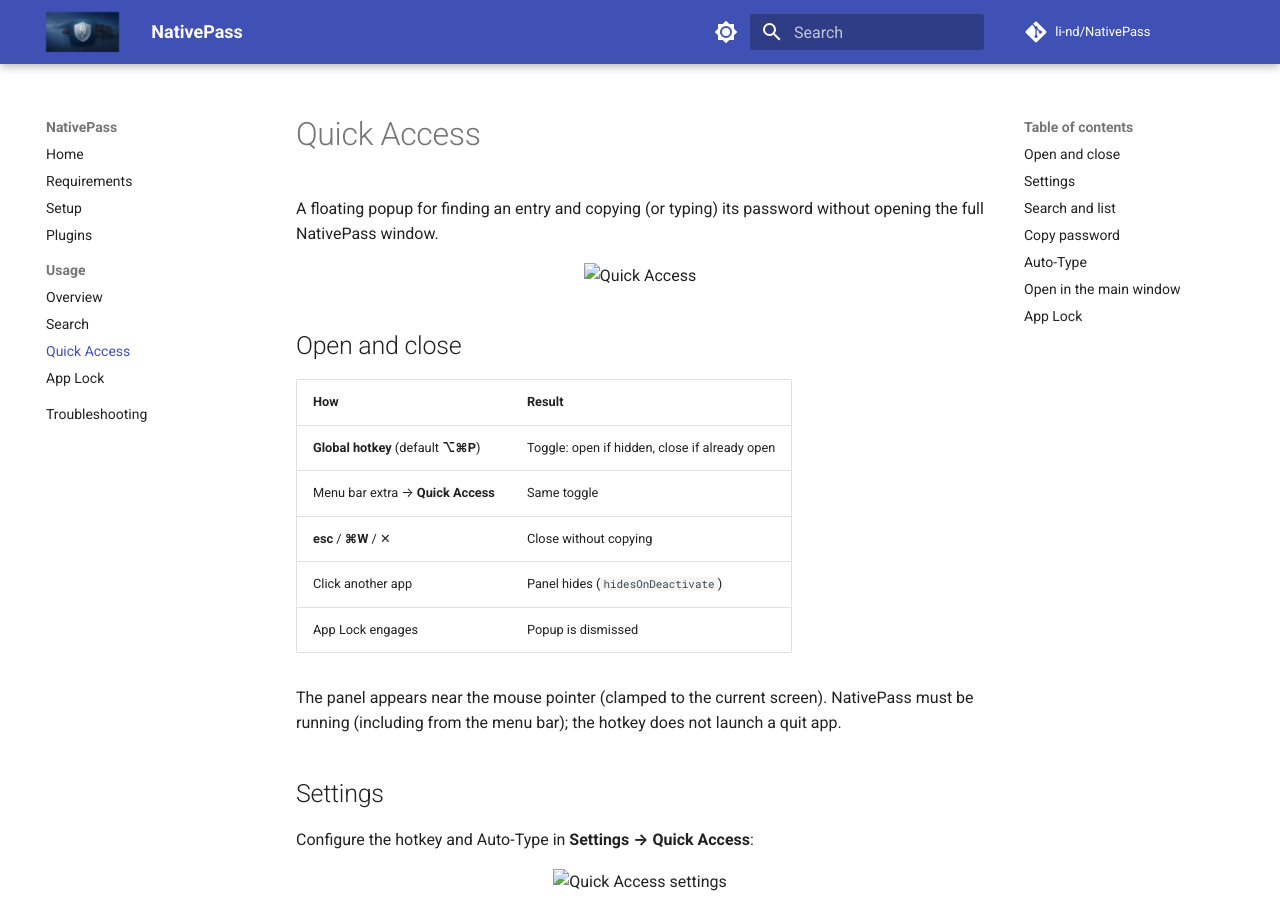
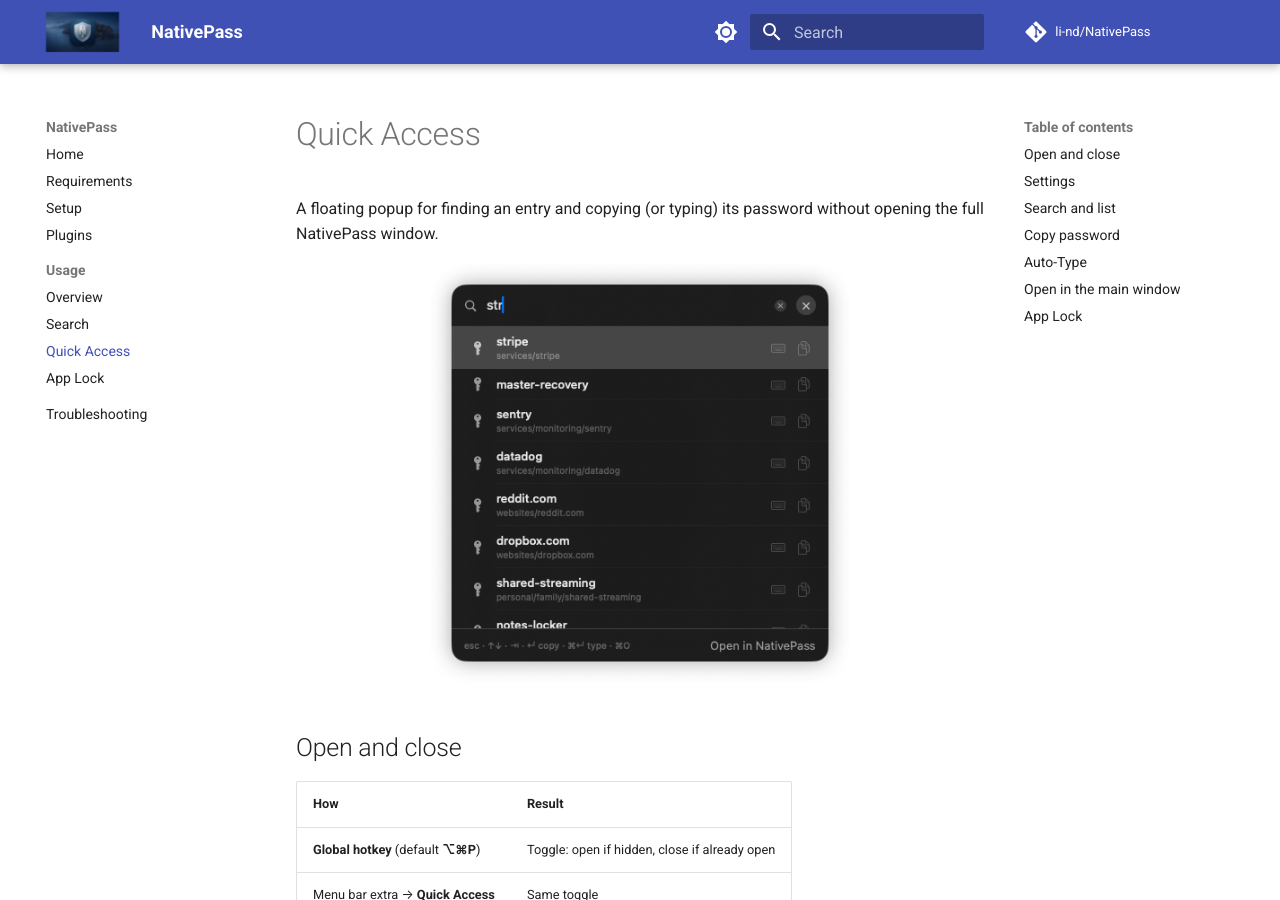
Before and after one commit to li-nd/NativePass, an MkDocs documentation site: the page built from docs/quick-access.md, in a window 1280 px wide and 900 px high. Built offline with MkDocs 1.6.1 and Material for MkDocs 9.7.7, drawn with Linux system fonts in a browser that asks for light colours; comment, search, counter and statistics services are not loaded.

Commit message:
Update documentation to use Markdown syntax for images in Quick Access section

```diff
--- a/docs/quick-access.md
+++ b/docs/quick-access.md
@@ -2,8 +2,8 @@
 
 A floating popup for finding an entry and copying (or typing) its password without opening the full NativePass window.
 
-<p align="center">
-  <img src="screenshots/12-quickaccess.png" alt="Quick Access" width="420">
+<p align="center" markdown>
+![Quick Access](screenshots/12-quickaccess.png){ width="420" }
 </p>
 
 ## Open and close
@@ -22,8 +22,8 @@
 
 Configure the hotkey and Auto-Type in **Settings → Quick Access**:
 
-<p align="center">
-  <img src="screenshots/11-settings-quickaccess.png" alt="Quick Access settings" width="560">
+<p align="center" markdown>
+![Quick Access settings](screenshots/11-settings-quickaccess.png){ width="560" }
 </p>
 
 - **Global hotkey** — click the shortcut button, press a new combination (at least one modifier), or **Reset** to restore ⌥⌘P. Esc cancels recording.
```
Also changed, not shown: docs/index.md (+2 -2 lines).
